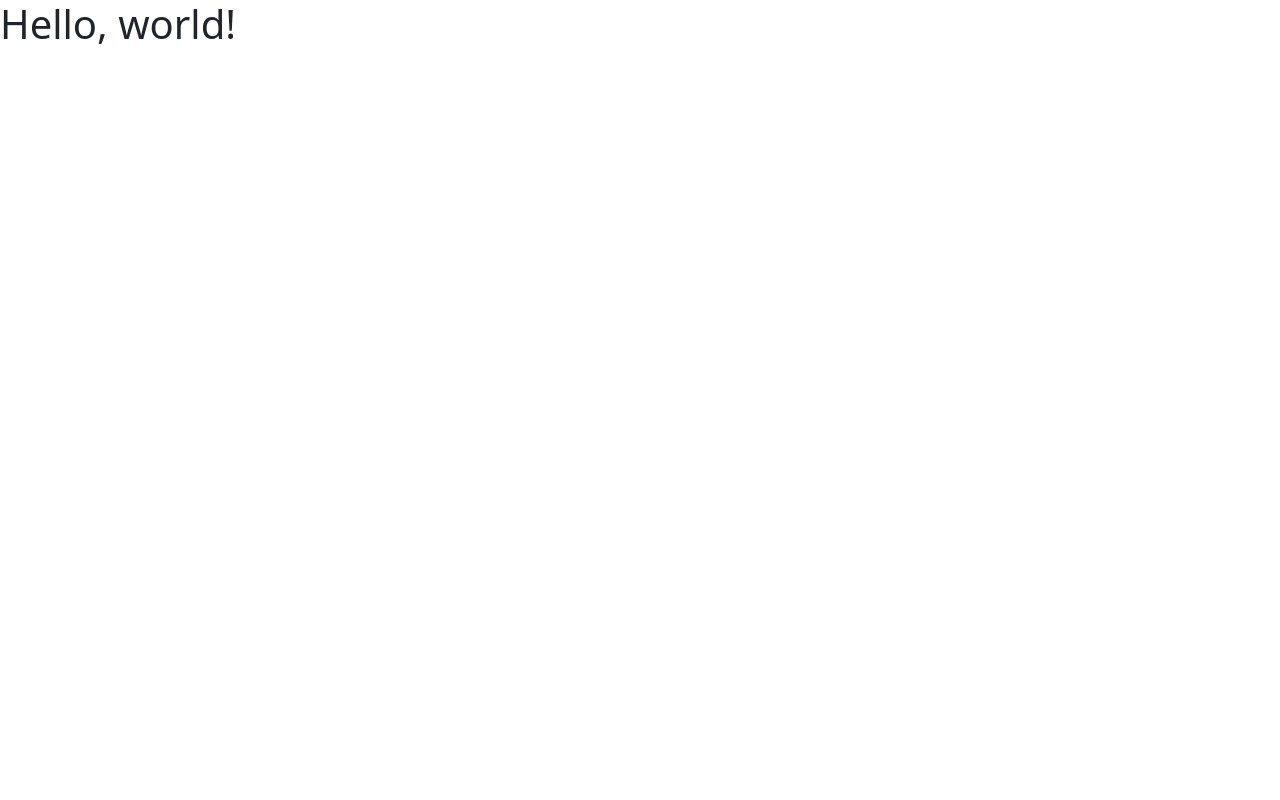
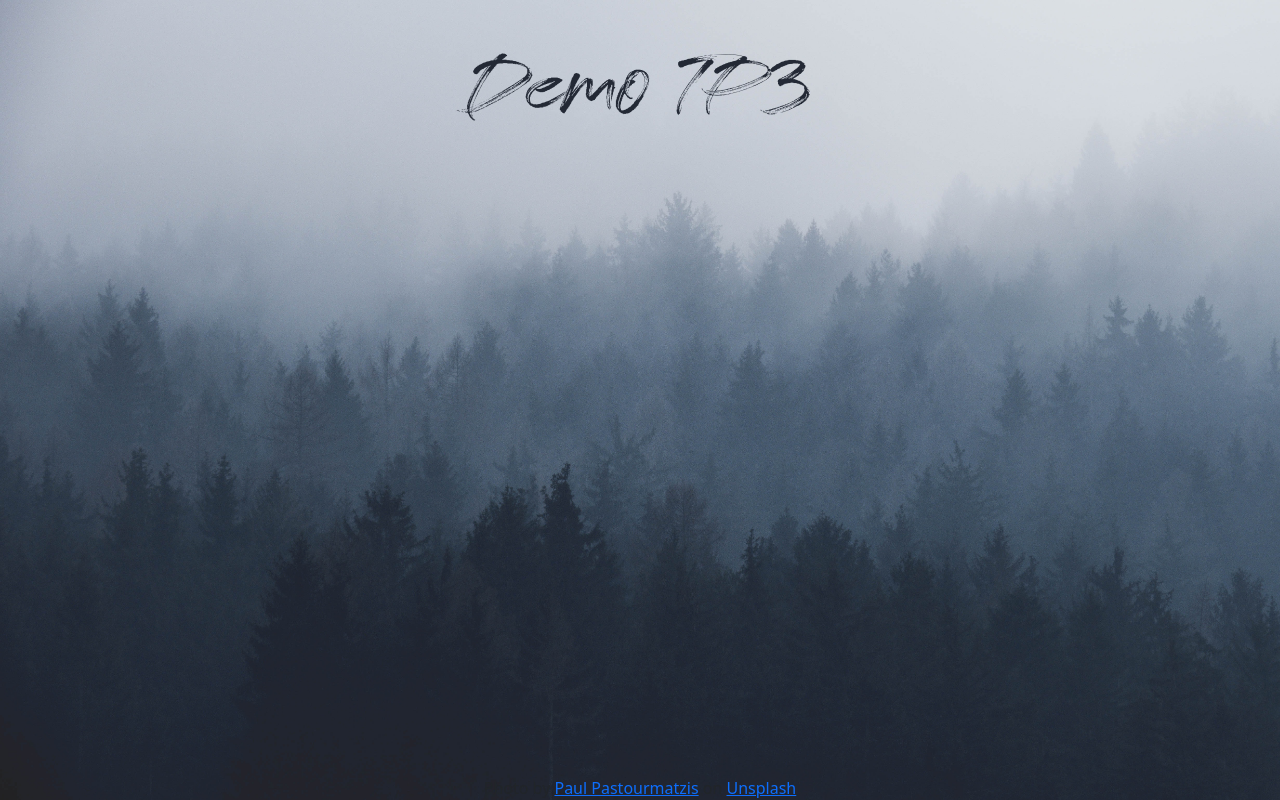
Before and after one commit to gerlachj/gerlachj.github.io, a plain HTML site: page index.html in a window 1280 px wide. Drawn offline with nearby package versions, Linux system fonts and the light colour scheme.

Commit message:
added initial content

```diff
--- /dev/null
+++ b/index.css
@@ -0,0 +1,16 @@
+body {
+    background-image: url('images/paul-pastourmatzis-KT3WlrL_bsg-unsplash.jpg');
+    background-repeat: no-repeat;
+    background-attachment: fixed;
+    background-size: cover;
+}
+
+@font-face {
+    font-family: freeLicense;
+    src: url(fonts/Free\ License.ttf);
+}
+
+#main-title {
+    font-family: freeLicense;
+    color: #232935;
+}
--- a/index.html
+++ b/index.html
@@ -1,13 +1,33 @@
 <!doctype html>
 <html lang="en">
-  <head>
+
+<head>
     <meta charset="utf-8">
     <meta name="viewport" content="width=device-width, initial-scale=1">
     <title>Bootstrap demo</title>
-    <link href="https://cdn.jsdelivr.net/npm/bootstrap@5.2.2/dist/css/bootstrap.min.css" rel="stylesheet" integrity="sha384-Zenh87qX5JnK2Jl0vWa8Ck2rdkQ2Bzep5IDxbcnCeuOxjzrPF/et3URy9Bv1WTRi" crossorigin="anonymous">
-  </head>
-  <body>
-    <h1>Hello, world!</h1>
-    <script src="https://cdn.jsdelivr.net/npm/bootstrap@5.2.2/dist/js/bootstrap.bundle.min.js" integrity="sha384-OERcA2EqjJCMA+/3y+gxIOqMEjwtxJY7qPCqsdltbNJuaOe923+mo//f6V8Qbsw3" crossorigin="anonymous"></script>
-  </body>
+    <link href="https://cdn.jsdelivr.net/npm/bootstrap@5.2.2/dist/css/bootstrap.min.css" rel="stylesheet"
+        integrity="sha384-Zenh87qX5JnK2Jl0vWa8Ck2rdkQ2Bzep5IDxbcnCeuOxjzrPF/et3URy9Bv1WTRi" crossorigin="anonymous">
+    <link href="index.css" rel="stylesheet">
+</head>
+
+<body>
+
+    <div class="container text-center">
+        <div class="row p-5">
+          <div class="col">
+            <h1 id="main-title" class="display-1">Demo TP3</h1>
+          </div>
+        </div>
+        <div class="fixed-bottom">Photo by <a
+            href="https://unsplash.com/@pueblovista?utm_source=unsplash&utm_medium=referral&utm_content=creditCopyText">Paul
+            Pastourmatzis</a> on <a
+            href="https://unsplash.com/s/photos/forest?utm_source=unsplash&utm_medium=referral&utm_content=creditCopyText">Unsplash</a>
+
+    </div>
+    </div>
+
+
+
+</body>
+
 </html>
```
Also changed, not shown: fonts/Free License.ttf (added), images/paul-pastourmatzis-KT3WlrL_bsg-unsplash.jpg (added).
